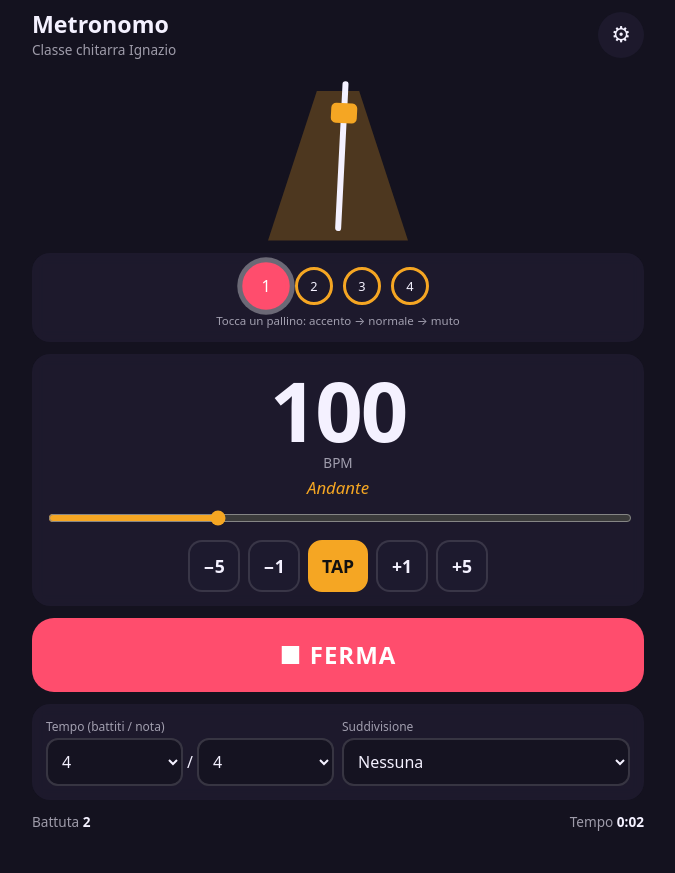
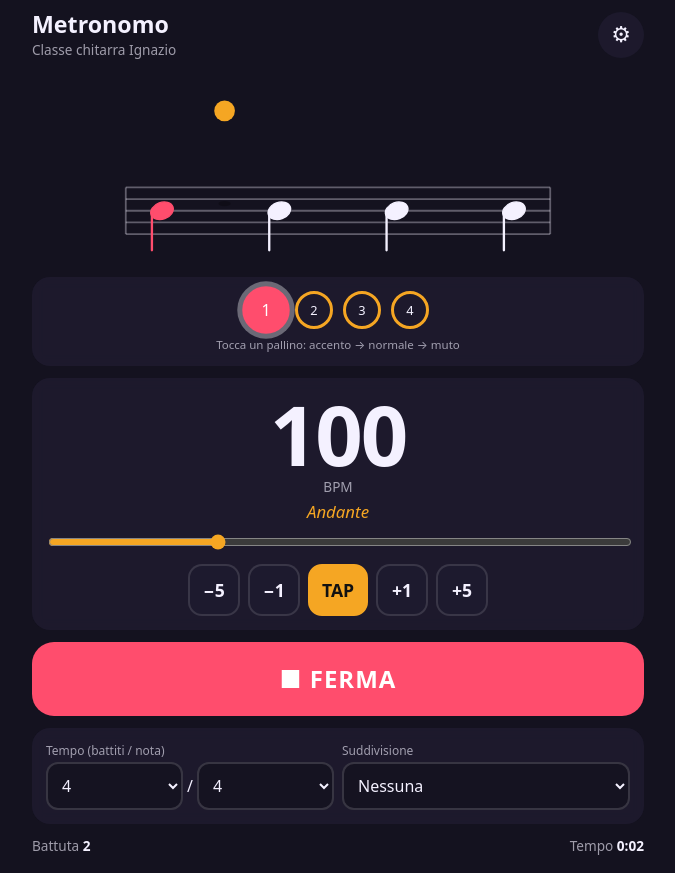
Before and after one commit to Rhk93/Metronomoweb, a plain HTML site: page index.html in a window 1280 px wide. Both pictures are taken after a click on the button "▶ AVVIA". Shown: the whole page, without its empty margins (302-977 px from the left). Before the commit the page ends 849 px from the top, so only its background shows below. Drawn offline with Linux system fonts and the light colour scheme.

Commit message:
Add files via upload

```diff
--- a/index.html
+++ b/index.html
@@ -51,6 +51,15 @@ header .titoli{min-width:0}
 #cerchio.forte.colpo{color:var(--on-accent)}
 #cerchio.forte{border-color:var(--accent)}
 #cerchio.forte.colpo{background:var(--accent)}
+#saltello{display:none;width:100%;max-width:440px}
+#svgSalto{width:100%;height:auto;display:block;overflow:visible}
+#svgSalto .rigo{stroke:var(--muted);stroke-width:1.4;opacity:.55}
+#svgSalto .nota{fill:var(--text);stroke:var(--text);transform-box:fill-box;transform-origin:center;transition:transform .1s}
+#svgSalto .nota.forte{fill:var(--accent);stroke:var(--accent)}
+#svgSalto .nota.muta{opacity:.25}
+#svgSalto .nota.colpita{transform:scale(1.25)}
+#svgSalto #palla{fill:var(--primary)}
+#svgSalto #ombra{fill:#000;opacity:.25}
 #numerone{display:none;font-size:7em;font-weight:calc(var(--weight) + 400);line-height:1;color:var(--primary)}
 #numerone.forte{color:var(--accent)}
 
@@ -93,6 +102,7 @@ body.compatto #visual{min-height:110px}
 body.compatto #pendolo{transform:scale(.7)}
 body.compatto #cerchio{width:110px;height:110px;font-size:2.8em}
 body.compatto #numerone{font-size:4.5em}
+body.compatto #saltello{max-width:330px}
 body.compatto #bpm{font-size:calc(3.8em * var(--bpmsize))}
 body.compatto #app{gap:8px}
 body.compatto .card{padding:10px}
@@ -101,6 +111,7 @@ body.grande #visual{min-height:240px}
 body.grande #pendolo{transform:scale(1.35)}
 body.grande #cerchio{width:240px;height:240px;font-size:6em}
 body.grande #numerone{font-size:10em}
+body.grande #saltello{max-width:640px}
 body.grande #bpm{font-size:calc(7em * var(--bpmsize))}
 body.grande #start{height:90px;font-size:1.9em}
 body.nascondi-nome #nomeTempo{display:none}
@@ -167,6 +178,7 @@ input[type=color]{width:44px;height:36px;border:none;background:none;padding:0}
     <div id="pendolo"><div class="base"></div><div id="asta"></div></div>
     <div id="cerchio">1</div>
     <div id="numerone">1</div>
+    <div id="saltello"><svg id="svgSalto" viewBox="0 0 340 150"></svg></div>
   </div>
 
   <div class="card" id="cardBattiti">
@@ -355,6 +367,7 @@ input[type=color]{width:44px;height:36px;border:none;background:none;padding:0}
         <div class="gruppo">
           <h3>Animazione</h3>
           <div class="campo"><select id="visuale">
+            <option value="pallino">Pallino che salta sulle note</option>
             <option value="pendolo">Pendolo</option>
             <option value="cerchio">Cerchio che pulsa</option>
             <option value="numero">Numero grande del battito</option>
@@ -473,7 +486,7 @@ const DEFAULT = {
   colori:{...TEMI['Notte']}, panelA:85, raggio:18,
   font:FONT[0][0], scala:100, bpmSize:100, peso:400, maiuscolo:false,
   titolo:'Metronomo', sottotitolo:'Classe chitarra Ignazio',
-  layout:'classico', visuale:'pendolo',
+  layout:'classico', visuale:'pallino',
   mostra:{titolo:true,battiti:true,nome:true,tap:true,rapidi:true,stato:true},
   velo:30, sfoc:0, adatta:'cover', posFoto:'center'
 };
@@ -639,6 +652,7 @@ function avvia(){
   riprendiAudio();
   if(S.trOn){ S.bpm = limita(S.trDa,20,300); mostraBpm(); }
   inMarcia=true; iBattito=0; iSudd=0; nBattute=0; coda=[]; inAttacco=S.countIn;
+  ultimoBattito={t:0,i:-1,dur:60/S.bpm};
   prossimo = ctx.currentTime + 0.08;
   inizioStudio = Date.now();
   clearInterval(idTimer); idTimer=setInterval(pianificatore,20);
@@ -652,6 +666,7 @@ function ferma(){
   $('start').textContent='▶ AVVIA'; $('start').classList.remove('attivo');
   document.querySelectorAll('.batt.on').forEach(b=>b.classList.remove('on'));
   $('asta').style.transform='rotate(0deg)';
+  muoviPalla(0,0);
   $('cerchio').classList.remove('colpo');
   $('infoAllen').textContent='';
   tieniSchermo(false);
@@ -681,6 +696,11 @@ function disegna(){
     const dir = (ultimoBattito.i % 2===0) ? -1 : 1;
     $('asta').style.transform = 'rotate('+(dir*28*Math.cos(Math.PI*frac))+'deg)';
   }
+  // Pallino che salta
+  if(S.visuale==='pallino'){
+    if(ultimoBattito.i<0) muoviPalla(0,0);
+    else muoviPalla(ultimoBattito.i, Math.min(1, Math.max(0,(ora - ultimoBattito.t)/ultimoBattito.dur)));
+  }
   // Cronometro
   const sec = Math.floor((Date.now()-inizioStudio)/1000);
   $('cronometro').textContent = Math.floor(sec/60)+':'+String(sec%60).padStart(2,'0');
@@ -696,6 +716,7 @@ function colpoVisivo(n){
   else if(S.trOn) info='→ '+S.trA;
   $('infoAllen').textContent=info;
   if(n.muta) return;
+  if(S.visuale==='pallino' && n.liv>0) colpisciNota(n.i);
   const forte = n.liv===2;
   const c=$('cerchio'), num=$('numerone');
   c.textContent = n.i+1; num.textContent = n.i+1;
@@ -707,6 +728,58 @@ function colpoVisivo(n){
     requestAnimationFrame(()=>{ f.style.transition='opacity .15s ease-out'; f.style.opacity=0; });
   }
   if(S.vibra && forte && navigator.vibrate){ try{navigator.vibrate(30)}catch(e){} }
+}
+
+/* ================== PALLINO CHE SALTA SULLE SEMIMINIME ================== */
+const NS='http://www.w3.org/2000/svg';
+const SALTO={W:340, y0:108, g:9, xs:[], yAtterra:0, rPalla:8, ry:6};
+function elSvg(tag,att){ const e=document.createElementNS(NS,tag); for(const k in att) e.setAttribute(k,att[k]); return e; }
+function disegnaNote(){
+  const svg=$('svgSalto'); if(!svg) return;
+  svg.innerHTML='';
+  const N=S.battiti, W=SALTO.W, y0=SALTO.y0, g=SALTO.g;
+  // Pentagramma
+  for(let k=-2;k<=2;k++) svg.appendChild(elSvg('line',{x1:6,x2:W-6,y1:y0+k*g,y2:y0+k*g,class:'rigo'}));
+  svg.appendChild(elSvg('line',{x1:6,x2:6,y1:y0-2*g,y2:y0+2*g,class:'rigo'}));
+  svg.appendChild(elSvg('line',{x1:W-6,x2:W-6,y1:y0-2*g,y2:y0+2*g,class:'rigo'}));
+  // Posizione delle note
+  const margine=34, passo=N>1?(W-2*margine)/(N-1):0;
+  SALTO.xs=[]; for(let i=0;i<N;i++) SALTO.xs.push(N>1 ? margine+i*passo : W/2);
+  const rx=Math.max(5,Math.min(9, N>1?passo*0.36:9)), ry=rx*0.72;
+  SALTO.ry=ry; SALTO.rPalla=Math.max(5,Math.min(8,rx*0.9));
+  SALTO.yAtterra=y0-ry-SALTO.rPalla-1;
+  // Ombra e pallino (disegnati prima delle note? no: ombra prima, palla dopo)
+  svg.appendChild(elSvg('ellipse',{id:'ombra',cx:SALTO.xs[0],cy:y0-ry+1,rx:SALTO.rPalla,ry:2}));
+  // Semiminime: testa piena + gambo in giù (così il pallino atterra sulla testa)
+  S.accenti.forEach((liv,i)=>{
+    const x=SALTO.xs[i];
+    const gr=elSvg('g',{class:'nota'+(liv===2?' forte':'')+(liv===0?' muta':''),id:'nota'+i});
+    gr.appendChild(elSvg('ellipse',{cx:x,cy:y0,rx:rx,ry:ry,transform:'rotate(-20 '+x+' '+y0+')'}));
+    const xg=x-rx+1.2;
+    gr.appendChild(elSvg('line',{x1:xg,x2:xg,y1:y0+1,y2:y0+3.4*g,'stroke-width':Math.max(1.4,rx*0.2),'stroke-linecap':'round'}));
+    svg.appendChild(gr);
+  });
+  svg.appendChild(elSvg('ellipse',{id:'palla',cx:SALTO.xs[0],cy:SALTO.yAtterra,rx:SALTO.rPalla,ry:SALTO.rPalla}));
+}
+function muoviPalla(i,frac){
+  const N=SALTO.xs.length; if(!N) return;
+  const palla=$('palla'), ombra=$('ombra'); if(!palla) return;
+  i=((i%N)+N)%N;
+  const da=SALTO.xs[i], a=SALTO.xs[(i+1)%N];
+  const ritorno = (i+1)%N===0 && N>1;
+  const altezza = ritorno ? 82 : 62;
+  const x = N===1 ? da : da+(a-da)*frac;
+  const y = SALTO.yAtterra - altezza*4*frac*(1-frac);
+  // Schiacciamento quando tocca la nota
+  const vicino=Math.min(frac,1-frac), r=SALTO.rPalla;
+  const sch = vicino<0.07 ? 1-(0.07-vicino)*4 : 1;
+  palla.setAttribute('cx',x); palla.setAttribute('cy',y+r*(1-sch));
+  palla.setAttribute('rx',r*(2-sch)); palla.setAttribute('ry',r*sch);
+  ombra.setAttribute('cx',x); ombra.setAttribute('rx',r*(0.4+0.6*(1-(SALTO.yAtterra-y)/90)));
+}
+function colpisciNota(i){
+  const n=$('nota'+i); if(!n) return;
+  n.classList.add('colpita'); setTimeout(()=>n.classList.remove('colpita'),110);
 }
 
 /* ================== INTERFACCIA PRINCIPALE ================== */
@@ -728,6 +801,7 @@ function disegnaBattiti(){
     d.onclick=()=>{ S.accenti[i] = liv===2?1:(liv===1?0:2); disegnaBattiti(); salva(); };
     box.appendChild(d);
   });
+  disegnaNote();
 }
 function impostaTempo(b,n){
   const vecchio=S.battiti;
@@ -920,6 +994,7 @@ function applicaAspetto(){
   $('pendolo').style.display = S.visuale==='pendolo'?'block':'none';
   $('cerchio').style.display = S.visuale==='cerchio'?'flex':'none';
   $('numerone').style.display = S.visuale==='numero'?'block':'none';
+  $('saltello').style.display = S.visuale==='pallino'?'block':'none';
   $('visual').style.display = S.visuale==='nessuna'?'none':'flex';
   document.querySelector('meta[name=theme-color]').content=c.bg;
   $('scalaV').textContent=S.scala+'%'; $('bpmSizeV').textContent=S.bpmSize+'%';
```
